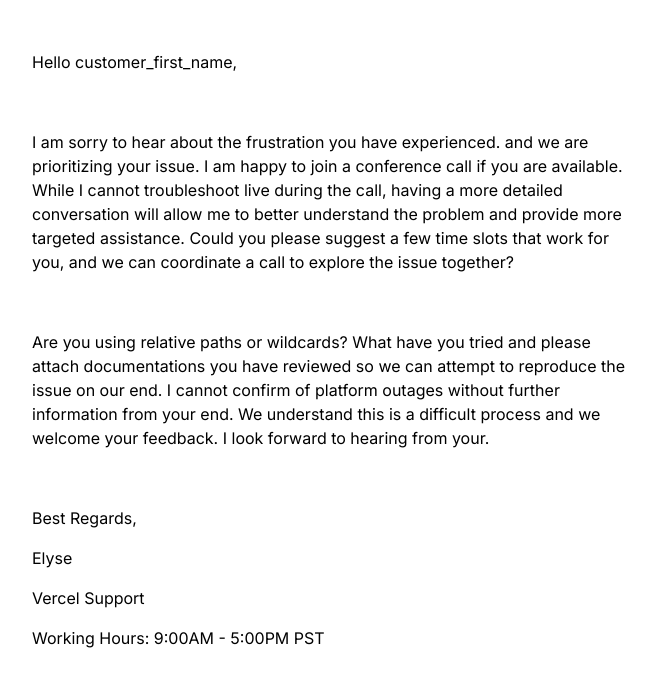
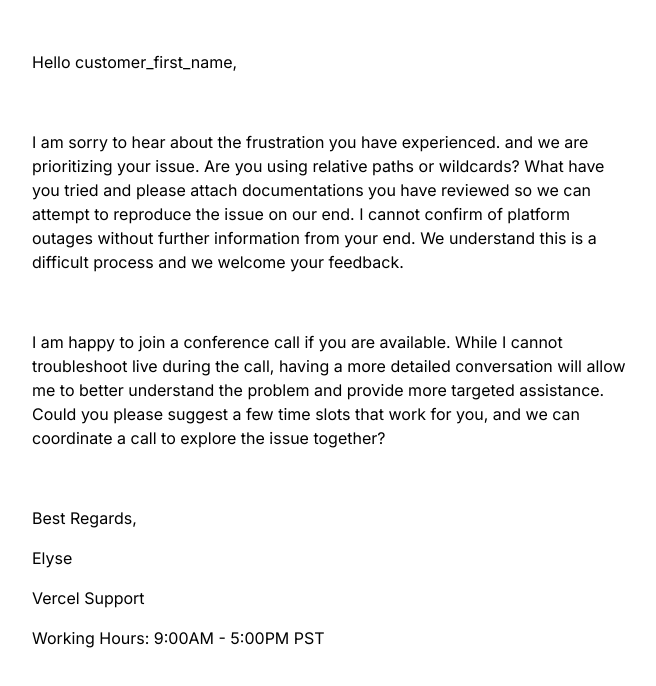
Before and after one commit to elyselam/vercel-elyselam, a Next.js app: page /Q5 in a window 1280 px wide. Shown: the top 686 px of the page, without its empty margins (308-964 px from the left). Built offline with nearby package versions, Linux system fonts and the light colour scheme.

Commit message:
fixed more errors

```diff
--- a/app/Q2/page.tsx
+++ b/app/Q2/page.tsx
@@ -3,7 +3,6 @@ export default function Q2() {
 
     Next.js has additional tooling and supports out of the box support for Typescript, hot reloading without component state loss,bunding, route pre-fetching, hybrid rendering.
 
-    Next JS offers server-side rendering (SSR), whereas Create React App offers client-side rendering, improving the application performance.
 
     Next.js is a framework, used to build UI and pages for the web app with React library, while React.js as a library is a part of a framework, the UI components part.
 
--- a/app/Q5/page.tsx
+++ b/app/Q5/page.tsx
@@ -20,15 +20,15 @@ export default function Q5() {
       <p>Hello customer_first_name,</p>
       <br />
       <p>
-        I am sorry to hear about the frustration you have experienced. and we are prioritizing your issue. I am happy to join a conference call if you are available. While I cannot troubleshoot live during the call, having a more detailed conversation will allow me to better understand the problem and provide more targeted assistance. Could you please suggest a few time slots that work for you, and we can coordinate a call to explore the issue together?
+        I am sorry to hear about the frustration you have experienced. and we are prioritizing your issue. Are you using relative paths or wildcards? What have you tried and please attach documentations you have reviewed so we can attempt to reproduce the issue on our end.
+        I cannot confirm of platform outages without further information from your end. We understand this is a difficult process and we welcome your feedback.
 
       </p>
       <br />
       <p>
-        Are you using relative paths or wildcards? What have you tried and please attach documentations you have reviewed so we can attempt to reproduce the issue on our end.
-        I cannot confirm of platform outages without further information from your end. We understand this is a difficult process and we welcome your feedback. I look forward to hearing from your.
 
 
+        I am happy to join a conference call if you are available. While I cannot troubleshoot live during the call, having a more detailed conversation will allow me to better understand the problem and provide more targeted assistance. Could you please suggest a few time slots that work for you, and we can coordinate a call to explore the issue together?
       </p>
       <br />
       <p>Best Regards,</p>
```
